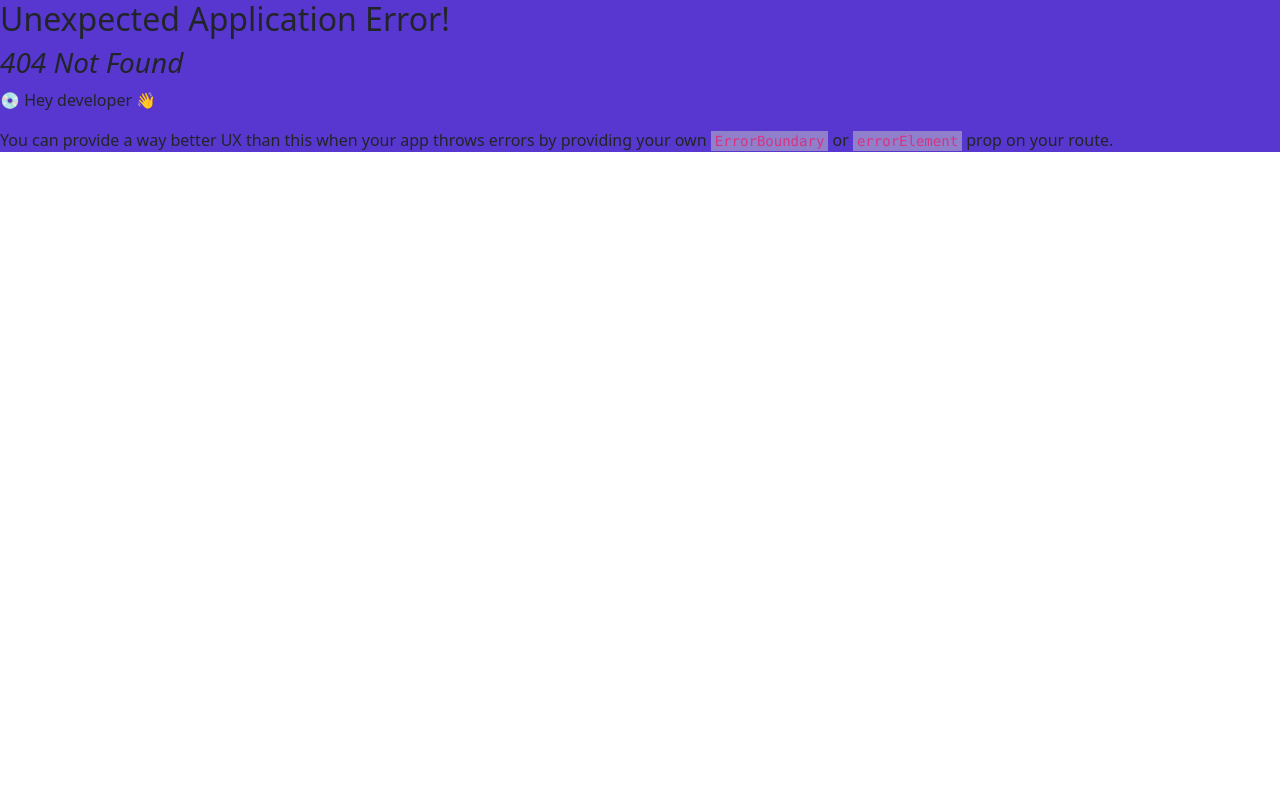
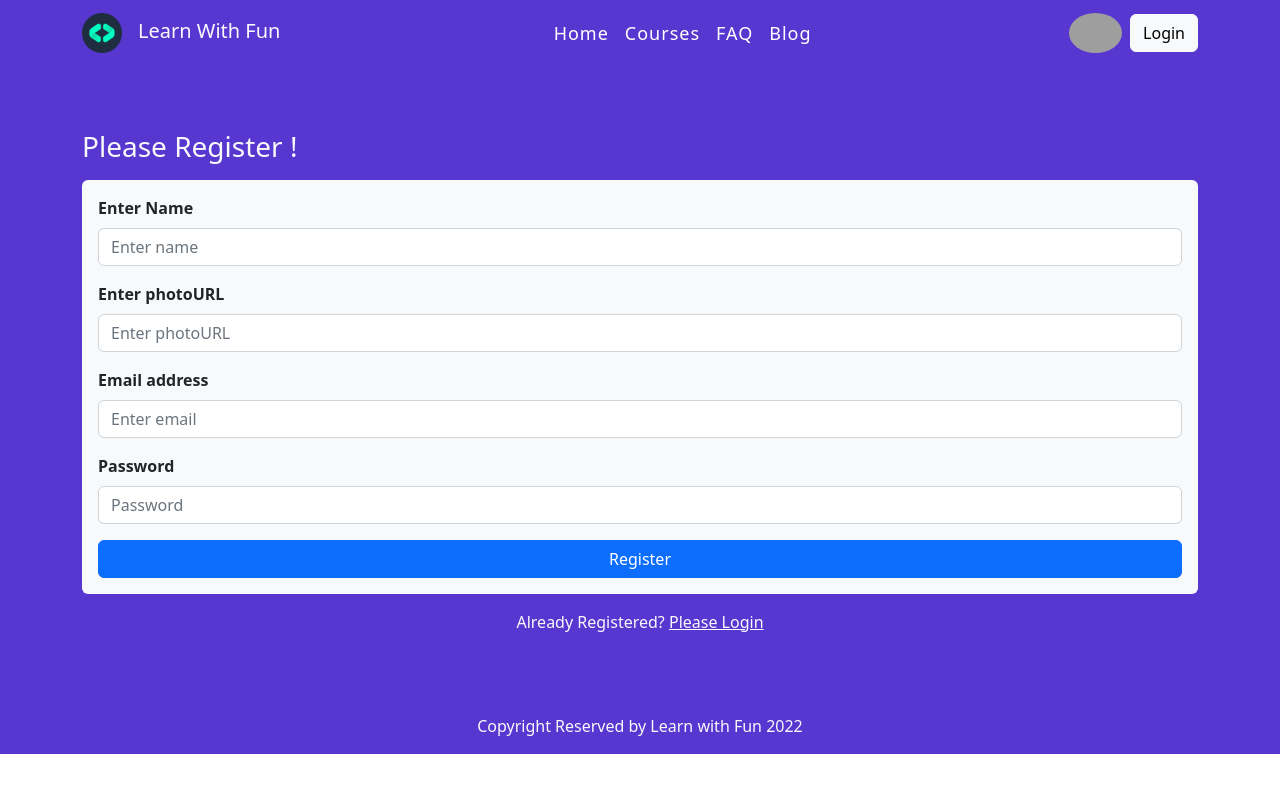
Before and after one commit to NashedShahRoni22/Learn-With-Fun-Client-Side-, a React (Create React App) app: page /register in a window 1280 px wide. Before the commit this address had no page. Shown: the top 792 px of the page. Built offline with nearby package versions, Linux system fonts and the light colour scheme; grey boxes are pictures that could not be loaded.

Commit message:
login & register form created

```diff
--- a/package.json
+++ b/package.json
@@ -10,6 +10,7 @@
     "react": "^18.2.0",
     "react-bootstrap": "^2.5.0",
     "react-dom": "^18.2.0",
+    "react-icons": "^4.6.0",
     "react-router-dom": "^6.4.2",
     "react-scripts": "5.0.1",
     "web-vitals": "^2.1.4"
--- a/src/components/Header/Header.js
+++ b/src/components/Header/Header.js
@@ -28,7 +28,7 @@ const Header = () => {
               className="rounded-circle"
             ></img>
           </Link>
-          <Link className="btn btn-light ms-2">Login</Link>
+          <Link className="btn btn-light ms-2" to='/login'>Login</Link>
         </Navbar.Collapse>
     </Navbar>
   );
--- /dev/null
+++ b/src/pages/Checkout/Checkout.js
@@ -0,0 +1,11 @@
+import React from 'react';
+
+const Checkout = () => {
+    return (
+        <div>
+            <h1>Check Out Page</h1>
+        </div>
+    );
+};
+
+export default Checkout;
--- a/src/pages/Courses/Courses.js
+++ b/src/pages/Courses/Courses.js
@@ -4,6 +4,7 @@ import ListGroup from "react-bootstrap/ListGroup";
 import Card from "react-bootstrap/Card";
 import Button from "react-bootstrap/Button";
 import Offcanvas from "react-bootstrap/Offcanvas";
+import { FaChevronCircleRight } from "react-icons/fa";
 
 const Courses = () => {
   const courses = useLoaderData();
@@ -42,9 +43,9 @@ const Courses = () => {
                 <Card.Body>
                   <Card.Title>{course.title}</Card.Title>
                   <Card.Text className="text-muted">
-                    {course.description.slice(0, 150)}...
+                    {course.description.slice(0, 150)}<span className="text-primary">...Read More</span>
                   </Card.Text>
-                    <Link className="btn btn-primary w-100" to={`/courses/${course.id}`}>Course Details</Link>
+                    <Link className="btn btn-primary w-100" to={`/courses/${course.id}`}>Course Details<FaChevronCircleRight className="ms-3"/></Link>
                 </Card.Body>
               </Card>
             </div>
--- a/src/pages/CoursesDetails/CoursesDetails.js
+++ b/src/pages/CoursesDetails/CoursesDetails.js
@@ -1,7 +1,7 @@
 import React from "react";
-import { useLoaderData } from "react-router-dom";
-import Button from "react-bootstrap/Button";
+import { Link, useLoaderData } from "react-router-dom";
 import Card from "react-bootstrap/Card";
+import { FaCrown, FaDiscourse } from "react-icons/fa";
 
 const CoursesDetails = () => {
   const course = useLoaderData();
@@ -9,11 +9,14 @@ const CoursesDetails = () => {
   return (
     <section className="py-5">
       <Card>
-        <Card.Header> <h4>{title}</h4> </Card.Header>
-        <Card.Img variant="top" src={thumbnail}/>
+        <Card.Header>
+          {" "}
+          <h4><FaDiscourse className="text-primary me-2"></FaDiscourse>{title}</h4>{" "}
+        </Card.Header>
+        <Card.Img variant="top" src={thumbnail} />
         <Card.Body>
           <Card.Text className="text-muted">{description}</Card.Text>
-          <Button variant="success">Get Premium</Button>
+          <Link className="btn btn-primary w-100" to='/checkout'>Get Premium <FaCrown/></Link>
         </Card.Body>
       </Card>
     </section>
--- /dev/null
+++ b/src/pages/Login/Login.js
@@ -0,0 +1,41 @@
+import React from "react";
+import Button from "react-bootstrap/Button";
+import Form from "react-bootstrap/Form";
+import { Link } from "react-router-dom";
+
+const Login = () => {
+  return (
+    <section className="py-5">
+      <h3 className="text-light my-3">Please Login !</h3>
+      <Form className="bg-light p-3 rounded">
+        <Form.Group className="mb-3" controlId="formBasicEmail">
+          <Form.Label>
+            {" "}
+            <strong>Email address</strong>{" "}
+          </Form.Label>
+          <Form.Control type="email" placeholder="Enter email" />
+        </Form.Group>
+
+        <Form.Group className="mb-3" controlId="formBasicPassword">
+          <Form.Label>
+            {" "}
+            <strong>Password</strong>{" "}
+          </Form.Label>
+          <Form.Control type="password" placeholder="Password" />
+        </Form.Group>
+
+        <Button variant="primary" type="submit" className="w-100">
+          Login
+        </Button>
+      </Form>
+      <p className="my-3 text-center text-light">
+        New Here?{" "}
+        <Link to="/register" className="text-light">
+          Create a New Account
+        </Link>
+      </p>
+    </section>
+  );
+};
+
+export default Login;
--- /dev/null
+++ b/src/pages/Register/Register.js
@@ -0,0 +1,57 @@
+import React from "react";
+import Button from "react-bootstrap/Button";
+import Form from "react-bootstrap/Form";
+import { Link } from "react-router-dom";
+
+const Register = () => {
+  return (
+    <section className="py-5">
+      <h3 className="text-light my-3">Please Register !</h3>
+      <Form className="bg-light p-3 rounded">
+        <Form.Group className="mb-3" controlId="formUserName">
+          <Form.Label>
+            {" "}
+            <strong>Enter Name</strong>{" "}
+          </Form.Label>
+          <Form.Control type="text" placeholder="Enter name" />
+        </Form.Group>
+
+        <Form.Group className="mb-3" controlId="formPhotoUrl">
+          <Form.Label>
+            {" "}
+            <strong>Enter photoURL</strong>{" "}
+          </Form.Label>
+          <Form.Control type="text" placeholder="Enter photoURL" />
+        </Form.Group>
+
+        <Form.Group className="mb-3" controlId="formBasicEmail">
+          <Form.Label>
+            {" "}
+            <strong>Email address</strong>{" "}
+          </Form.Label>
+          <Form.Control type="email" placeholder="Enter email" />
+        </Form.Group>
+
+        <Form.Group className="mb-3" controlId="formBasicPassword">
+          <Form.Label>
+            {" "}
+            <strong>Password</strong>{" "}
+          </Form.Label>
+          <Form.Control type="password" placeholder="Password" />
+        </Form.Group>
+
+        <Button variant="primary" type="submit" className="w-100">
+          Register
+        </Button>
+      </Form>
+      <p className="my-3 text-center text-light">
+        Already Registered?{" "}
+        <Link to="/login" className="text-light">
+          Please Login
+        </Link>
+      </p>
+    </section>
+  );
+};
+
+export default Register;
```
Also changed, not shown: src/routes/Route.js (+16 -1 lines), 1 other file (tests, documents, lock files or other folders).
